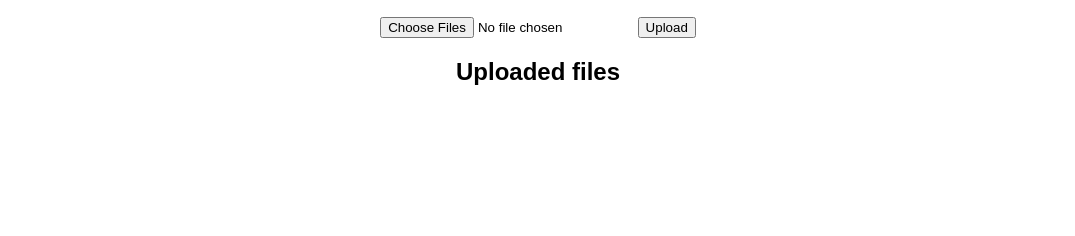
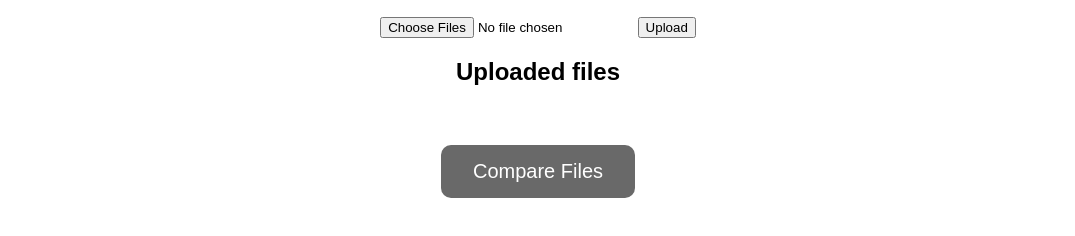
Before and after one commit to UP851899/Coursework-Web-Programming-2021, a website: page web_pages/index.html in a window 1280 px wide. Shown: the part 74-310 px from the top of the page, without its empty margins (102-1177 px from the left). Drawn offline with Linux system fonts and the light colour scheme; no server answers.

Commit message:
added compare button with style

```diff
--- a/web_pages/index.html
+++ b/web_pages/index.html
@@ -24,6 +24,7 @@
     </div>
 
 
+
     <div class="fileList">
         <h2>Uploaded files</h2>
         <ul id="my-files">
@@ -31,6 +32,10 @@
             <!-- Function adds file names here in script -->
         </ul>
     </div>
+
+    <div class="compareButton">
+        <a href="compare.html" class="button">Compare Files</a>
+    </div>
 </body>
 
 
--- a/web_pages/style.css
+++ b/web_pages/style.css
@@ -97,24 +97,42 @@
 
 .upload-form form {
 	display: inline-block;
-    margin-left: auto;
-    margin-right: auto;
+	justify-content: center;
 }
 
 .fileList {
-	justify-content: center;
-	align-items: center;
+	display: flex;
+	flex-direction: column;
 	text-align: center;
-	margin-left: auto;
-    margin-right: auto;
 }
 
 .fileList ul {
 	list-style: none;
+	padding: 0%;
 }
 
 .fileList ul li {
-	margin-bottom: 5px;
+	margin-bottom: 7px;
+}
+
+.compareButton {
+	display: flex;
+	justify-content: center;
+}
+
+.compareButton .button {
+	background-color: #696969;
+	text-align: center;
+	color: white;
+	font-size: 20px;
+	justify-content: center;
+	padding: 15px 32px;
+	border-radius: 10px;
+	text-decoration: none;
+}
+
+.compareButton .button:hover {
+	background-color: #4b4b4b;
 }
 
 /* -------------------- */
```
